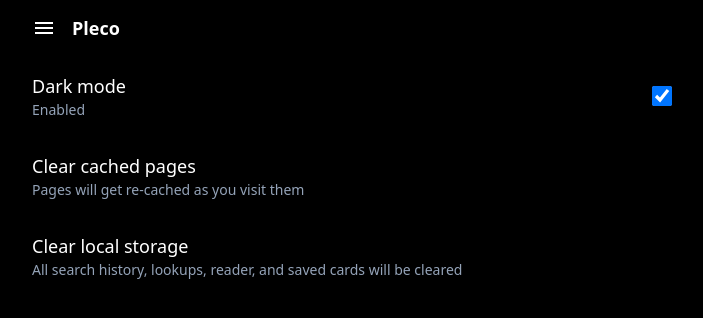
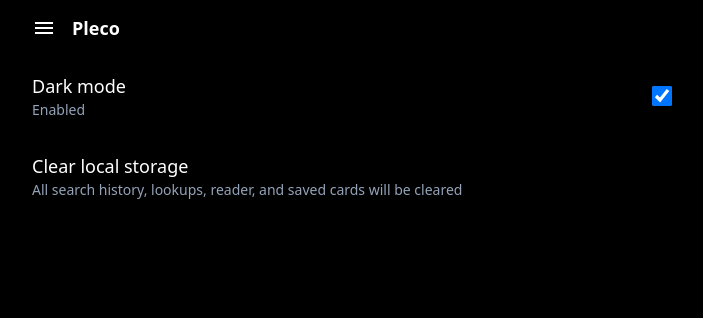
Before and after one commit to bryanjenningz/japanese-dictionary, a Next.js app: page /settings in a window 1280 px wide. Shown: the top 318 px of the page, without its empty margins (288-991 px from the left). Built offline with nearby package versions, Linux system fonts and the light colour scheme.

Commit message:
Remove clear cached pages button from settings page

```diff
--- a/src/pages/settings.tsx
+++ b/src/pages/settings.tsx
@@ -32,17 +32,6 @@ export default function Settings() {
       name: "Dark mode",
       value: !!isDarkMode,
       toggle: () => setIsDarkMode(!isDarkMode),
-    },
-    {
-      type: "BUTTON",
-      name: "Clear cached pages",
-      description: "Pages will get re-cached as you visit them",
-      click: () => {
-        void caches
-          .keys()
-          .then((keys) => void keys.forEach((key) => void caches.delete(key)));
-        setToast("Cached pages cleared");
-      },
     },
     {
       type: "BUTTON",
```
